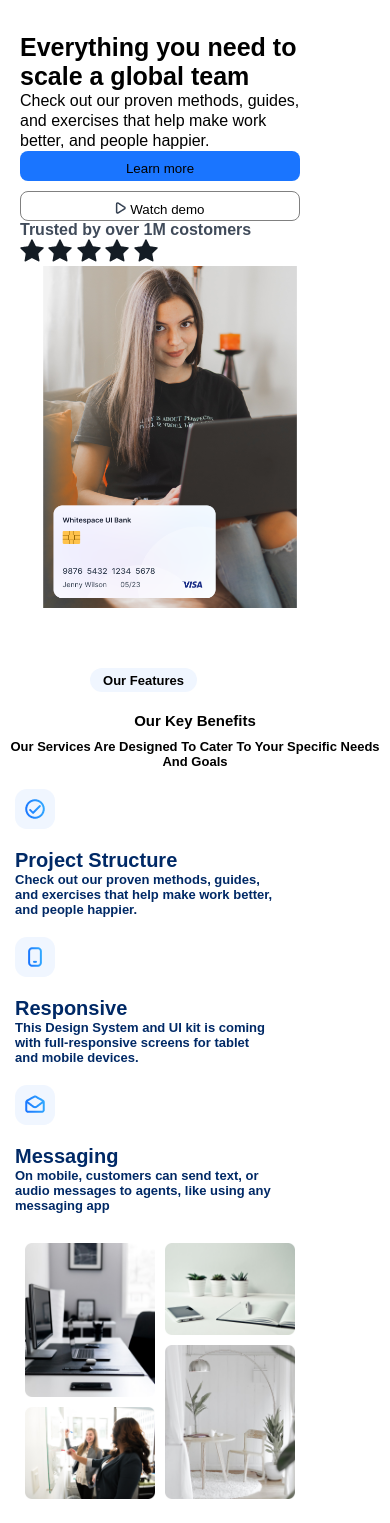
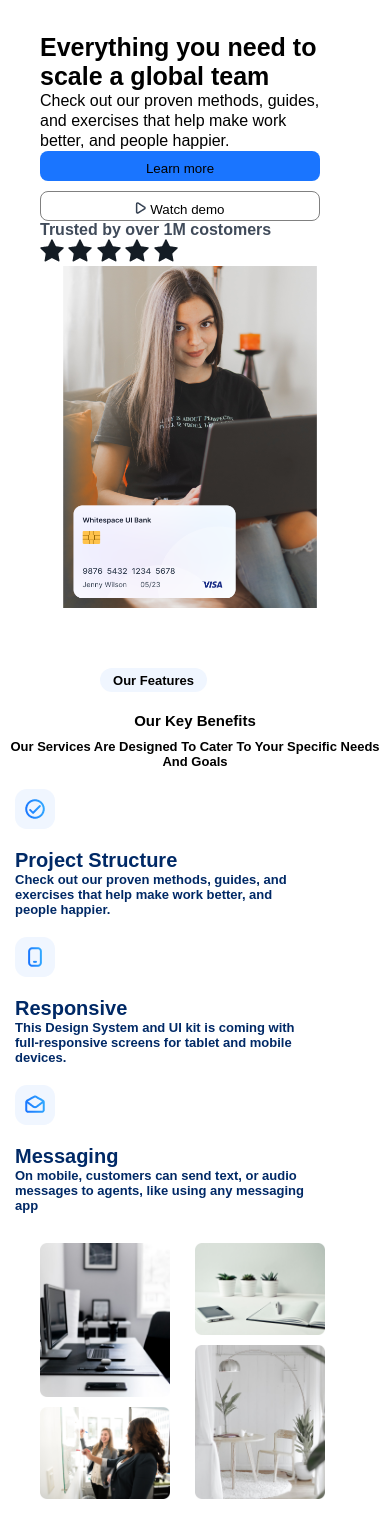
Before and after one commit to olamilekan29/Whitespace-New, a plain HTML site: page index.html in a window 390 px wide. Shown: the part 77-1600 px from the top of the page. Drawn offline with Linux system fonts and the light colour scheme.

Commit message:
css updated

```diff
--- a/index.css
+++ b/index.css
@@ -604,7 +604,7 @@ height: 32px;
 .father{
     display: grid;
     margin-top: 0;
-    margin-left: 20px !important;
+    margin-left: 40px !important;
 }
 
 .text h2{
@@ -638,12 +638,19 @@ height: 32px;
     padding: 0 !important;
     height: 342px;
 }
+.head{
+    align-items: center !important;
+    justify-content: center !important;
+    display: grid !important;
+    text-align: center !important;
+}
 .head h4{
     margin-top: 10px;
    margin-left: 0;
     align-items: center !important;
     display: grid;
-    margin-left: 90px;
+    margin-left: 100px;
+
 }
 .head h3{
     margin-left: 0;
@@ -664,7 +671,7 @@ height: 32px;
 }
 .project h3{
     font-size: 13px;
-    width: 260px;
+    width: 300px;
 }
 /* .son-2 img{
     width: 120px;
@@ -676,7 +683,7 @@ height: 32px;
     width: 130px;
     display: flex;
     margin-top: 10px;
-    margin-left: 10px;
+    margin-left: 25px;
 
 }
 .uncle{
@@ -748,7 +755,7 @@ justify-content: center;
     height: 290px;
     margin-top: 20px;
     margin-bottom: 20px;
-    margin-left: 20px !important;
+    margin-left: 27px !important;
 }
 .Stillhaveaquestions button{
 margin-left: 45px;
@@ -760,7 +767,7 @@ cursor: pointer;
 }
 .carddd{
     display: grid;
-    margin-left: 20px !important;
+    margin-left: 40px !important;
 }
 .card-img-top{
     width: 270px !important;
@@ -768,7 +775,7 @@ cursor: pointer;
 .email{
     display: grid !important;
     width: 300px;
-    margin-left: 10px;
+    margin-left: 20px;
     position: relative;
     align-items: center !important;
     justify-content: center !important;
```
